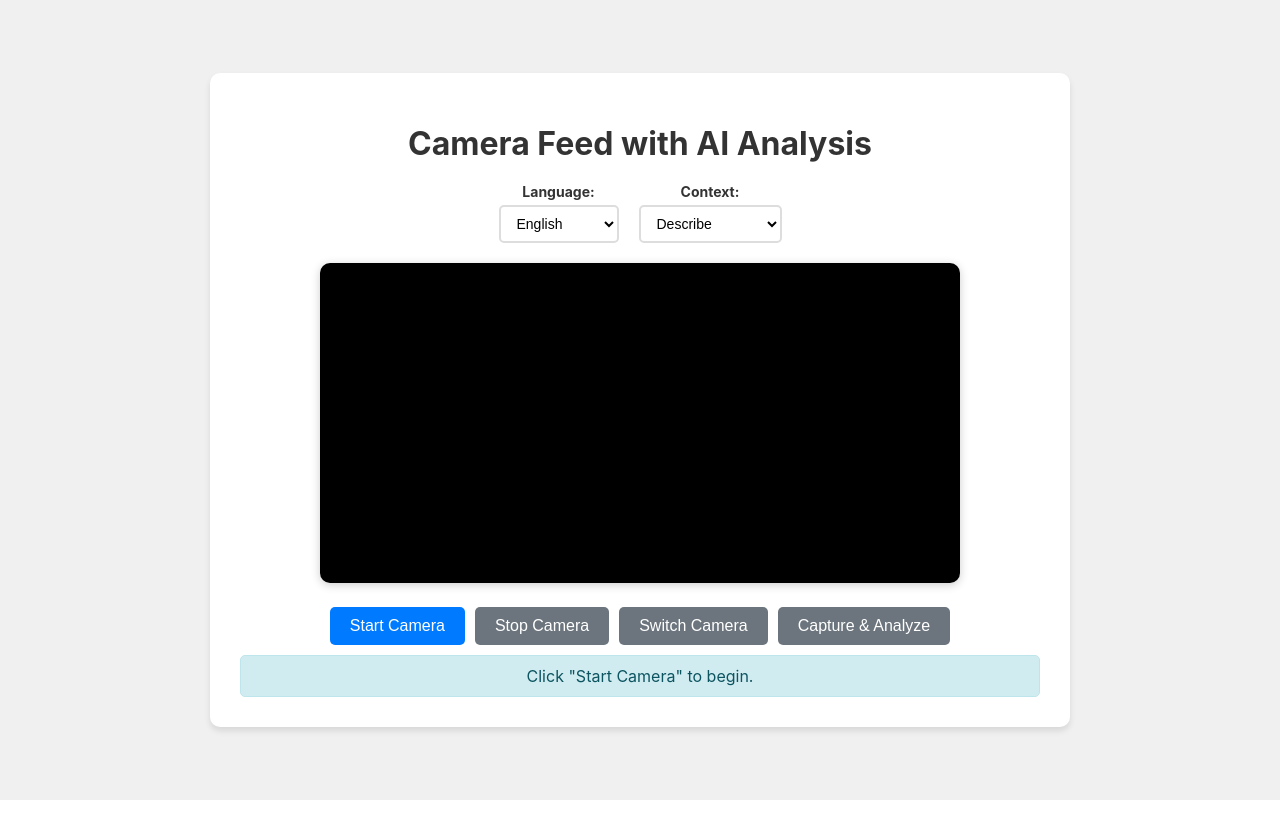
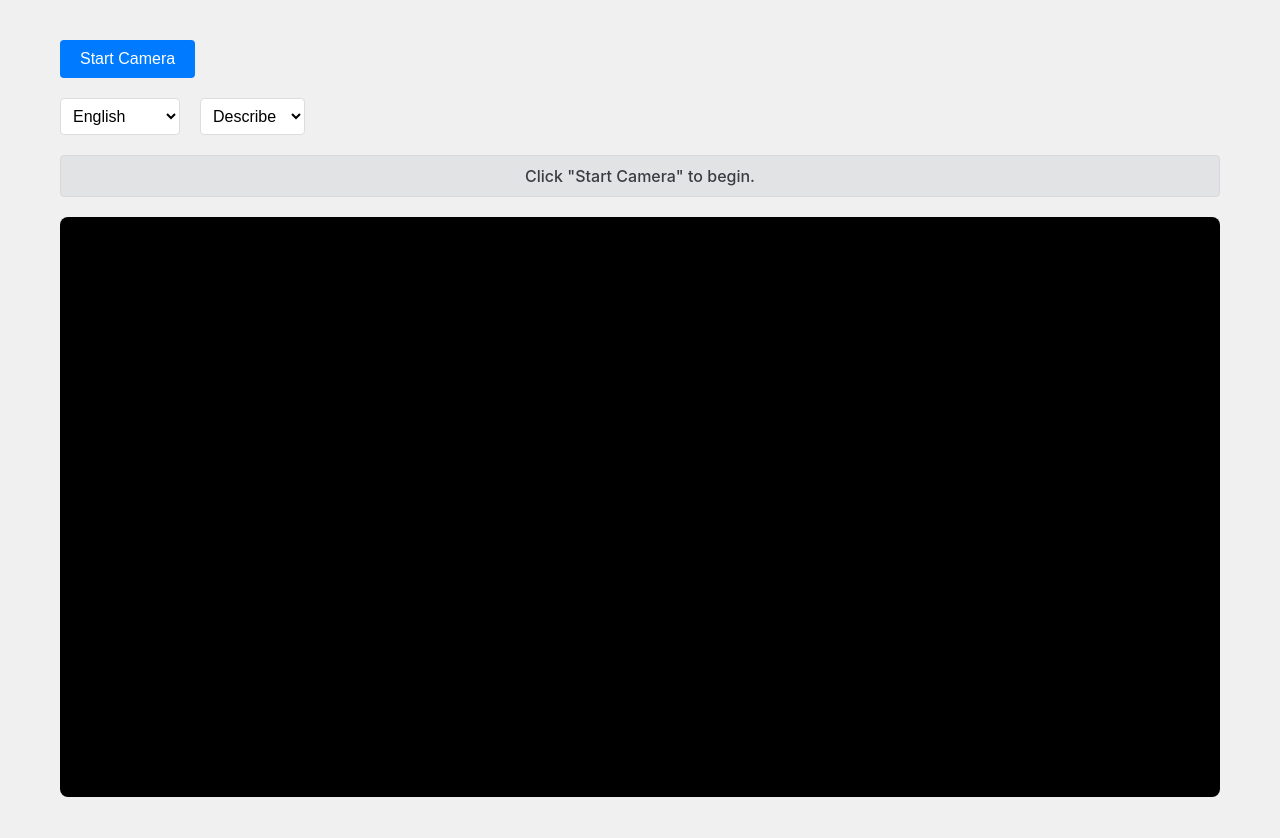
Before and after one commit to vcalbucci/llama4-hackathon, a React (Create React App) app in the folder client/: page / in a window 1280 px wide. Shown: the top 838 px of the page. Before the commit the page ends 800 px from the top, so only its background shows below. Built offline with nearby package versions, Linux system fonts and the light colour scheme.

Commit message:
Fixed llama call

```diff
--- a/client/src/CameraFeed.css
+++ b/client/src/CameraFeed.css
@@ -1,3 +1,147 @@
+.camera-feed {
+  max-width: 1200px;
+  margin: 0 auto;
+  padding: 20px;
+  font-family: -apple-system, BlinkMacSystemFont, 'Segoe UI', Roboto, Oxygen, Ubuntu, Cantarell, 'Open Sans', 'Helvetica Neue', sans-serif;
+}
+
+.controls {
+  margin-bottom: 20px;
+  display: flex;
+  gap: 10px;
+}
+
+.controls button {
+  padding: 10px 20px;
+  font-size: 16px;
+  border: none;
+  border-radius: 4px;
+  background-color: #007bff;
+  color: white;
+  cursor: pointer;
+  transition: background-color 0.2s;
+}
+
+.controls button:hover {
+  background-color: #0056b3;
+}
+
+.controls button:disabled {
+  background-color: #ccc;
+  cursor: not-allowed;
+}
+
+.options {
+  margin-bottom: 20px;
+  display: flex;
+  gap: 20px;
+}
+
+.options select {
+  padding: 8px;
+  font-size: 16px;
+  border: 1px solid #ddd;
+  border-radius: 4px;
+  background-color: white;
+}
+
+.status-message {
+  padding: 10px;
+  margin-bottom: 20px;
+  border-radius: 4px;
+  font-weight: 500;
+}
+
+.status-message[data-type="error"] {
+  background-color: #f8d7da;
+  color: #721c24;
+  border: 1px solid #f5c6cb;
+}
+
+.status-message[data-type="success"] {
+  background-color: #d4edda;
+  color: #155724;
+  border: 1px solid #c3e6cb;
+}
+
+.status-message[data-type="info"] {
+  background-color: #e2e3e5;
+  color: #383d41;
+  border: 1px solid #d6d8db;
+}
+
+.video-container {
+  margin-bottom: 20px;
+  border-radius: 8px;
+  overflow: hidden;
+  background-color: #000;
+}
+
+.video-container video {
+  width: 100%;
+  max-width: 1200px;
+  height: auto;
+  display: block;
+}
+
+.result-container {
+  background-color: white;
+  border-radius: 8px;
+  padding: 20px;
+  margin-top: 20px;
+  box-shadow: 0 2px 4px rgba(0, 0, 0, 0.1);
+}
+
+.result-container h3 {
+  margin-top: 0;
+  color: #333;
+  font-size: 20px;
+}
+
+.result-container img {
+  max-width: 100%;
+  height: auto;
+  border-radius: 4px;
+  margin: 10px 0;
+}
+
+.processing-indicator {
+  text-align: center;
+  padding: 20px;
+  color: #666;
+  font-style: italic;
+}
+
+.error-message {
+  background-color: #f8d7da;
+  color: #721c24;
+  padding: 12px;
+  border-radius: 4px;
+  margin: 10px 0;
+  border: 1px solid #f5c6cb;
+}
+
+.llama-response {
+  background-color: #f8f9fa;
+  border: 1px solid #e9ecef;
+  border-radius: 4px;
+  padding: 15px;
+  margin-top: 15px;
+}
+
+.llama-response h3 {
+  margin-top: 0;
+  color: #495057;
+  font-size: 18px;
+}
+
+.llama-response p {
+  margin: 10px 0 0;
+  color: #212529;
+  line-height: 1.5;
+  white-space: pre-wrap;
+}
+
 .camera-container {
   background-color: white;
   border-radius: 10px;
@@ -67,56 +211,12 @@
   flex-wrap: wrap;
 }
 
-.camera-btn {
-  background-color: #007bff;
-  color: white;
-  border: none;
-  padding: 10px 20px;
-  border-radius: 5px;
-  cursor: pointer;
-  font-size: 16px;
-  transition: background-color 0.3s;
-}
-
-.camera-btn:hover {
-  background-color: #0056b3;
-}
-
-.camera-btn:disabled {
-  background-color: #6c757d;
-  cursor: not-allowed;
-}
-
 .capture-btn {
   background-color: #28a745;
 }
 
 .capture-btn:hover:not(:disabled) {
   background-color: #218838;
-}
-
-.camera-status {
-  margin-top: 10px;
-  padding: 10px;
-  border-radius: 5px;
-}
-
-.camera-status.error {
-  color: #dc3545;
-  background-color: #f8d7da;
-  border: 1px solid #f5c6cb;
-}
-
-.camera-status.success {
-  background-color: #d4edda;
-  color: #155724;
-  border: 1px solid #c3e6cb;
-}
-
-.camera-status.info {
-  background-color: #d1ecf1;
-  color: #0c5460;
-  border: 1px solid #bee5eb;
 }
 
 .captured-section {
@@ -178,28 +278,6 @@
   white-space: pre-wrap;
 }
 
-.error-message {
-  color: #dc3545;
-  background-color: #f8d7da;
-  border: 1px solid #f5c6cb;
-  border-radius: 4px;
-  padding: 10px;
-  margin: 10px 0;
-}
-
-.result-container {
-  background-color: #f8f9fa;
-  border: 1px solid #dee2e6;
-  border-radius: 4px;
-  padding: 15px;
-  margin: 15px 0;
-}
-
-.result-container h3 {
-  margin-top: 0;
-  color: #212529;
-}
-
 .result-container p {
   margin-bottom: 0;
   white-space: pre-wrap;
--- a/client/src/CameraFeed.js
+++ b/client/src/CameraFeed.js
@@ -133,72 +133,21 @@ const CameraFeed = () => {
       const data = await response.json();
 
       if (data.success) {
-        setResult(data);
+        setProcessedResult(data.result);
+        setProcessingError(null);
         showStatus('Image processed successfully!', 'success');
       } else {
+        setProcessingError(data.error || 'Failed to process image');
+        setProcessedResult(null);
         showError(data.error || 'Failed to process image');
       }
     } catch (error) {
       console.error('Error processing image:', error);
+      setProcessingError('Failed to connect to processing server. Make sure the server is running.');
+      setProcessedResult(null);
       showError('Failed to connect to processing server. Make sure the server is running.');
     } finally {
       setIsProcessing(false);
-    }
-  };
-
-  const handleImageSubmit = async () => {
-    if (!capturedImage) {
-      alert('Please capture an image first');
-      return;
-    }
-
-    try {
-      // First save the image
-      const formData = new FormData();
-      formData.append('image', capturedImage);
-
-      const saveResponse = await fetch('/api/save-image', {
-        method: 'POST',
-        body: formData
-      });
-
-      if (!saveResponse.ok) {
-        throw new Error('Failed to save image');
-      }
-
-      const { filename } = await saveResponse.json();
-
-      // Then process the image with Llama
-      const processResponse = await fetch('http://localhost:5000/api/process-image', {
-        method: 'POST',
-        headers: {
-          'Content-Type': 'application/json'
-        },
-        body: JSON.stringify({
-          image_path: filename,
-          language: language,
-          context: context
-        })
-      });
-
-      if (!processResponse.ok) {
-        throw new Error('Failed to process image');
-      }
-
-      const result = await processResponse.json();
-
-      if (result.error) {
-        setProcessingError(result.error);
-        setProcessedResult(null);
-      } else {
-        setProcessingError(null);
-        setProcessedResult(result.response);
-      }
-
-    } catch (error) {
-      console.error('Error processing image:', error);
-      setProcessingError(error.message);
-      setProcessedResult(null);
     }
   };
 
@@ -217,128 +166,81 @@ const CameraFeed = () => {
   }, [currentStream]);
 
   return (
-    <div className="camera-container">
-      <h1>Camera Feed with AI Analysis</h1>
+    <div className="camera-feed">
+      <div className="controls">
+        <button onClick={() => !isStarted ? startCamera() : stopCamera()}>
+          {!isStarted ? 'Start Camera' : 'Stop Camera'}
+        </button>
+        {isStarted && (
+          <>
+            <button onClick={switchCamera}>Switch Camera</button>
+            <button onClick={captureImage} disabled={isProcessing}>
+              {isProcessing ? 'Processing...' : 'Capture Image'}
+            </button>
+          </>
+        )}
+      </div>
 
-      <div className="camera-settings">
-        <div className="setting-group">
-          <label htmlFor="language">Language:</label>
-          <select
-            id="language"
-            value={language}
-            onChange={(e) => setLanguage(e.target.value)}
-            className="setting-select"
-          >
+      <div className="options">
+        <select value={language} onChange={(e) => setLanguage(e.target.value)}>
           <option value="English">English</option>
           <option value="Spanish">Spanish</option>
           <option value="French">French</option>
           <option value="German">German</option>
           <option value="Italian">Italian</option>
           <option value="Portuguese">Portuguese</option>
+          <option value="Chinese">Chinese</option>
+          <option value="Japanese">Japanese</option>
+          <option value="Korean">Korean</option>
+        </select>
+
+        <select value={context} onChange={(e) => setContext(e.target.value)}>
+          <option value="describe">Describe</option>
+          <option value="translate">Translate</option>
         </select>
       </div>
 
-        <div className="setting-group">
-          <label htmlFor="context">Context:</label>
-          <select
-            id="context"
-            value={context}
-            onChange={(e) => setContext(e.target.value)}
-            className="setting-select"
-          >
-            <option value="describe">Describe</option>
-            <option value="translate">Translate</option>
-            <option value="signlanguage">Sign Language</option>
-          </select>
-        </div>
+      <div className="status-message" data-type={status.type}>
+        {status.message}
       </div>
 
+      <div className="video-container">
         <video
           ref={videoRef}
-        id="video"
           autoPlay
           playsInline
-        muted
-        className="camera-video"
+          style={{ transform: currentFacingMode === 'user' ? 'scaleX(-1)' : 'none' }}
         />
-
-      <canvas
-        ref={canvasRef}
-        style={{ display: 'none' }}
-      />
-
-      <div className="camera-controls">
-        <button
-          onClick={() => startCamera()}
-          disabled={isStarted}
-          className="camera-btn"
-        >
-          Start Camera
-        </button>
-        <button
-          onClick={stopCamera}
-          disabled={!isStarted}
-          className="camera-btn"
-        >
-          Stop Camera
-        </button>
-        <button
-          onClick={switchCamera}
-          disabled={!isStarted}
-          className="camera-btn"
-        >
-          Switch Camera
-        </button>
-        <button
-          onClick={captureImage}
-          disabled={!isStarted || isProcessing}
-          className="camera-btn capture-btn"
-        >
-          {isProcessing ? 'Processing...' : 'Capture & Analyze'}
-        </button>
+        <canvas ref={canvasRef} style={{ display: 'none' }} />
       </div>
 
-      {status.message && (
-        <div className={`camera-status ${status.type}`}>
-          {status.message}
-        </div>
-      )}
-
       {capturedImage && (
-        <div className="captured-section">
+        <div className="result-container">
           <h3>Captured Image</h3>
           <img
             src={capturedImage}
             alt="Captured"
-            className="captured-image"
+            style={{ transform: currentFacingMode === 'user' ? 'scaleX(-1)' : 'none' }}
           />
-        </div>
-      )}
 
-      {result && (
-        <div className="result-section">
-          <h3>AI Analysis Result</h3>
-          <div className="result-content">
-            <div className="result-prompt">
-              <strong>Prompt used:</strong> {result.prompt}
-            </div>
-            <div className="result-text">
-              <strong>Result:</strong> {result.result}
-            </div>
-          </div>
+          {isProcessing && (
+            <div className="processing-indicator">
+              Processing image...
             </div>
           )}
 
           {processingError && (
             <div className="error-message">
-          Error: {processingError}
+              {processingError}
             </div>
           )}
 
           {processedResult && (
-        <div className="result-container">
-          <h3>Result:</h3>
+            <div className="llama-response">
+              <h3>Llama Response:</h3>
               <p>{processedResult}</p>
+            </div>
+          )}
         </div>
       )}
     </div>
--- a/package.json
+++ b/package.json
@@ -5,8 +5,7 @@
   "scripts": {
     "dev": "cd client && npm start",
     "server": "cd server && python app.py",
-    "test-server": "python test_pipeline.py",
-    "dev:full": "concurrently \"npm run server\" \"npm run test-server\" \"npm run dev\"",
+    "dev:full": "concurrently \"npm run server\" \"npm run dev\"",
     "build": "cd client && npm run build",
     "test": "cd client && npm test",
     "install:all": "cd client && npm install && cd ../server && pip install -r requirements.txt"
```
Also changed, not shown: 1 other file (tests, documents, lock files or other folders). Lines whose indentation alone changed are shown as unchanged.
